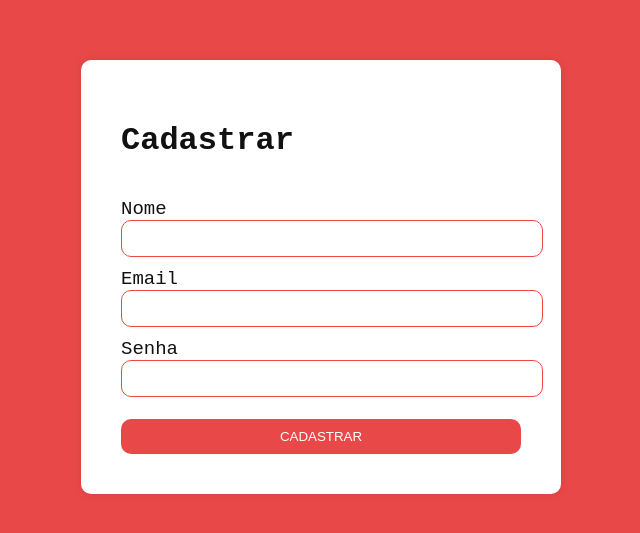
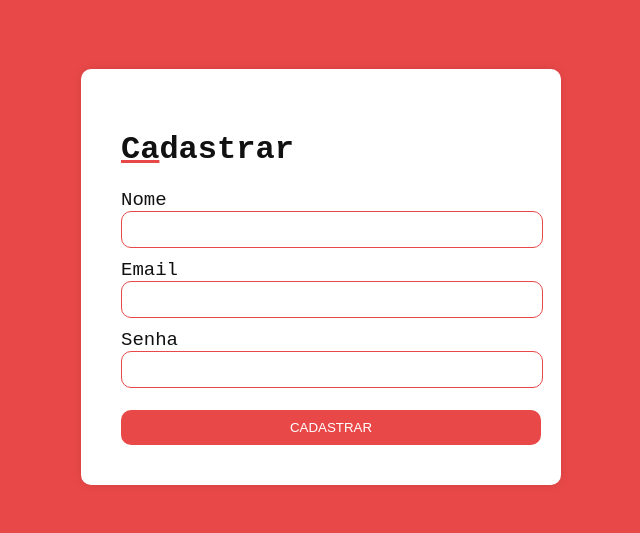
Before and after one commit to WillianWallaceS/projeto-frontend-100dias, a plain HTML site: page pagina-cadastro/index.html in a window 1280 px wide. Shown: the part 123-656 px from the top of the page, without its empty margins (319-959 px from the left). Drawn offline with Linux system fonts and the light colour scheme.

Commit message:
Cadastro V2
Botão CADASTRAR alinhado com os outros itens, e sublinhado Ca com cor vermelha

```diff
--- a/pagina-cadastro/index.html
+++ b/pagina-cadastro/index.html
@@ -10,7 +10,9 @@
     <!-- Realizar projeto de Front End durante 100 dias -->
 
 <form action="submit" method="post"> <!--Form cria um formulário-->
-    <h1>Cadastrar</h1><br>    <!-- Titulo principal -->
+    <h1>
+    <span class="sublinhado">Ca</span>dastrar<br>  </h1>
+     <!-- Titulo principal -->
     <label for="name"> Nome <label><br><!--Label para apelidar-->
     <input type="text" id="name" name="name" required><br><!--Input para colocar o tipo o id -->
 
--- a/pagina-cadastro/style.css
+++ b/pagina-cadastro/style.css
@@ -34,9 +34,14 @@ button{
 
     margin-top:11px ;
     padding: 10px;
-    width: 100%;
+    width: 105%;
     color:white;
     border: none;
     background-color:#e94848;
     border-radius:10px;
 }
+.sublinhado{
+
+    text-decoration: underline;
+    text-decoration-color:#e94848 ;
+}
```
